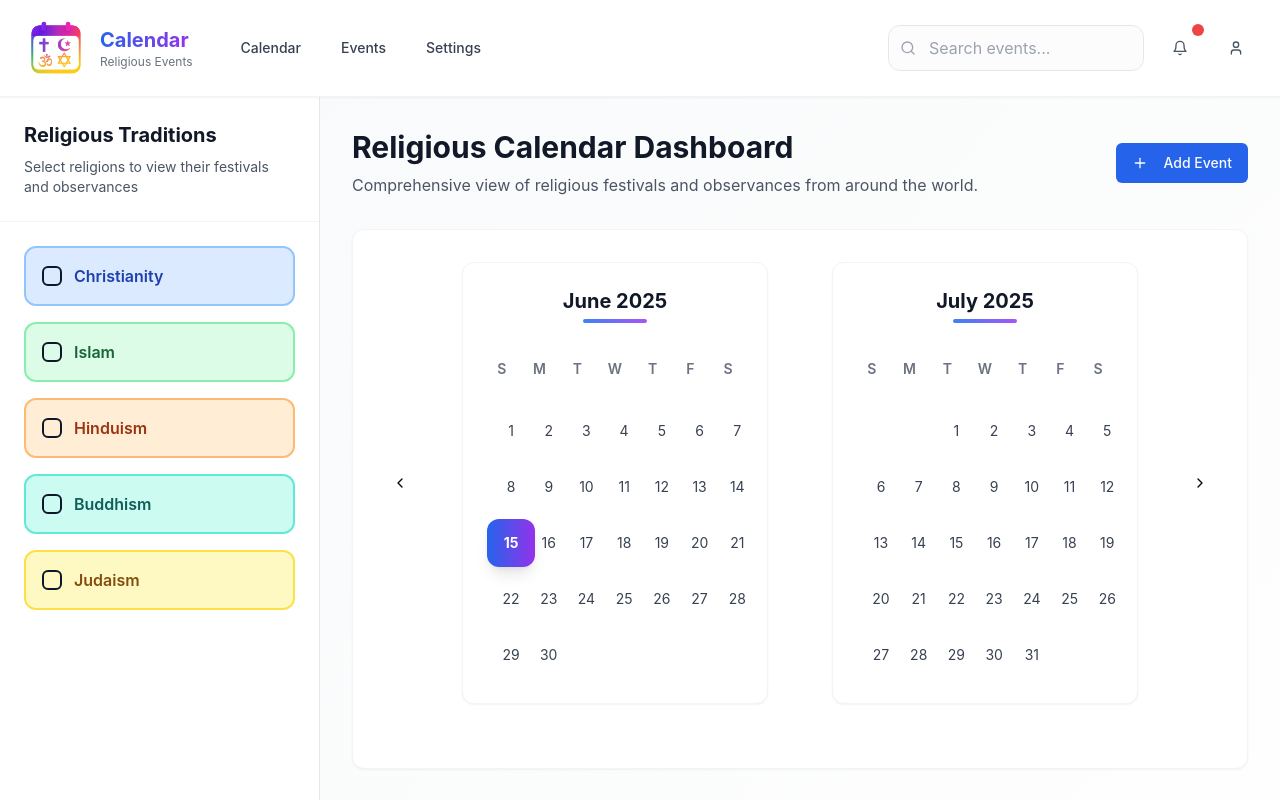
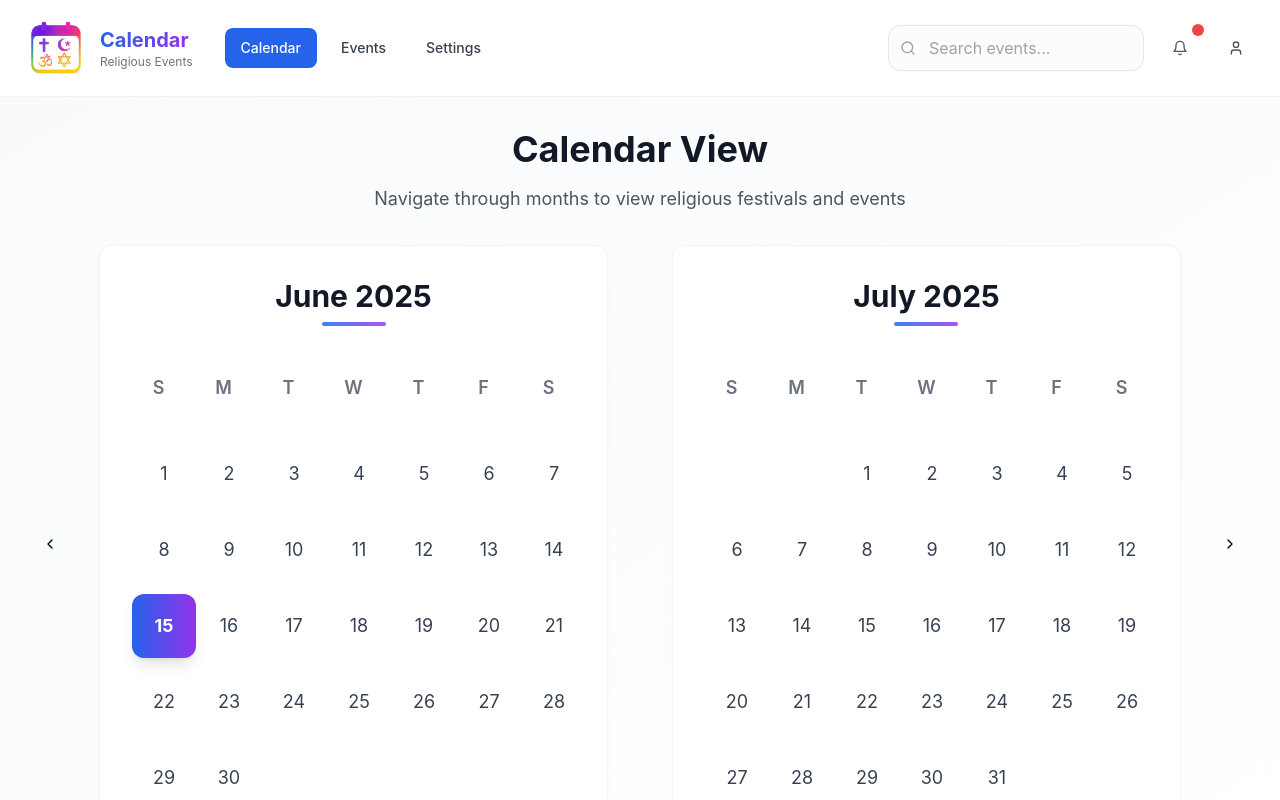
Before and after one commit to Redstruck/OmniCal, a React (Vite) app: page / in a window 1280 px wide. Both pictures are taken after a click on the button "Calendar". Shown: the top 800 px of the page. Built offline with nearby package versions, Linux system fonts and the light colour scheme.

Commit message:
Feat: Show calendars in large view on click
Implement the functionality to display only the two calendars in a large view when the "calendar" button is clicked.

```diff
--- a/src/components/DualMonthCalendar.tsx
+++ b/src/components/DualMonthCalendar.tsx
@@ -1,4 +1,3 @@
-
 import { useState } from "react";
 import { ChevronLeft, ChevronRight, Calendar as CalendarIcon } from "lucide-react";
 import { Button } from "@/components/ui/button";
@@ -9,9 +8,10 @@ import AddEventDialog from "./AddEventDialog";
 
 interface DualMonthCalendarProps {
   selectedReligions: string[];
+  viewMode?: "dashboard" | "calendar";
 }
 
-const DualMonthCalendar = ({ selectedReligions }: DualMonthCalendarProps) => {
+const DualMonthCalendar = ({ selectedReligions, viewMode = "dashboard" }: DualMonthCalendarProps) => {
   const [currentDate, setCurrentDate] = useState(new Date());
   const [personalEvents, setPersonalEvents] = useState<PersonalEvent[]>([]);
 
@@ -140,21 +140,23 @@ const DualMonthCalendar = ({ selectedReligions }: DualMonthCalendarProps) => {
     const weekDays = ['S', 'M', 'T', 'W', 'T', 'F', 'S'];
 
     return (
-      <div className="bg-white rounded-xl p-6 shadow-sm border border-gray-100">
-        <div className="text-center mb-6">
-          <h3 className="font-bold text-xl text-gray-900 mb-1">{format(date, 'MMMM yyyy')}</h3>
+      <div className={`bg-white rounded-xl p-8 shadow-sm border border-gray-100 ${viewMode === "calendar" ? "w-full max-w-2xl" : ""}`}>
+        <div className="text-center mb-8">
+          <h3 className={`font-bold text-gray-900 mb-2 ${viewMode === "calendar" ? "text-3xl" : "text-xl"}`}>
+            {format(date, 'MMMM yyyy')}
+          </h3>
           <div className="w-16 h-1 bg-gradient-to-r from-blue-500 to-purple-500 rounded-full mx-auto"></div>
         </div>
-        <div className="grid grid-cols-7 gap-2 mb-4">
+        <div className="grid grid-cols-7 gap-3 mb-6">
           {weekDays.map((day, index) => (
-            <div key={index} className="text-center text-sm font-semibold text-gray-500 py-3">
+            <div key={index} className={`text-center font-semibold text-gray-500 ${viewMode === "calendar" ? "text-lg py-4" : "text-sm py-3"}`}>
               {day}
             </div>
           ))}
         </div>
-        <div className="grid grid-cols-7 gap-2">
+        <div className="grid grid-cols-7 gap-3">
           {Array.from({ length: startDay }).map((_, index) => (
-            <div key={index} className="h-12"></div>
+            <div key={index} className={viewMode === "calendar" ? "h-16" : "h-12"}></div>
           ))}
           {days.map((day) => {
             const hasEvent = hasEventOnDate(day);
@@ -167,7 +169,7 @@ const DualMonthCalendar = ({ selectedReligions }: DualMonthCalendarProps) => {
                 <Popover key={day.getTime()}>
                   <PopoverTrigger asChild>
                     <button
-                      className={`h-12 w-12 text-sm rounded-xl flex items-center justify-center relative transition-all duration-200 hover:scale-105 ${
+                      className={`${viewMode === "calendar" ? "h-16 w-16 text-lg" : "h-12 w-12 text-sm"} rounded-xl flex items-center justify-center relative transition-all duration-200 hover:scale-105 ${
                         isCurrentDay
                           ? 'bg-gradient-to-r from-blue-600 to-purple-600 text-white font-bold shadow-lg'
                           : hasEvent
@@ -181,7 +183,7 @@ const DualMonthCalendar = ({ selectedReligions }: DualMonthCalendarProps) => {
                           {dayEvents.slice(0, 3).map((event, index) => (
                             <div
                               key={index}
-                              className={`w-2 h-2 rounded-full shadow-sm ${
+                              className={`${viewMode === "calendar" ? "w-3 h-3" : "w-2 h-2"} rounded-full shadow-sm ${
                                 event.type === "personal" ? "bg-purple-600" :
                                 (event as any).religion === "Christianity" ? "bg-blue-600" :
                                 (event as any).religion === "Islam" ? "bg-green-600" :
@@ -247,7 +249,7 @@ const DualMonthCalendar = ({ selectedReligions }: DualMonthCalendarProps) => {
             return (
               <button
                 key={day.getTime()}
-                className={`h-12 w-12 text-sm rounded-xl flex items-center justify-center relative transition-all duration-200 hover:scale-105 ${
+                className={`${viewMode === "calendar" ? "h-16 w-16 text-lg" : "h-12 w-12 text-sm"} rounded-xl flex items-center justify-center relative transition-all duration-200 hover:scale-105 ${
                   isCurrentDay
                     ? 'bg-gradient-to-r from-blue-600 to-purple-600 text-white font-bold shadow-lg'
                     : 'text-gray-700 hover:bg-gray-100'
@@ -261,6 +263,44 @@ const DualMonthCalendar = ({ selectedReligions }: DualMonthCalendarProps) => {
       </div>
     );
   };
+
+  if (viewMode === "calendar") {
+    return (
+      <div className="flex-1 p-8 bg-gradient-to-br from-gray-50 to-white min-h-screen">
+        <div className="max-w-7xl mx-auto">
+          <div className="flex items-center justify-center mb-8">
+            <div className="animate-fade-in text-center">
+              <h1 className="text-4xl font-bold text-gray-900 mb-4">Calendar View</h1>
+              <p className="text-gray-600 text-lg">Navigate through months to view religious festivals and events</p>
+            </div>
+          </div>
+
+          <div className="flex items-center justify-center">
+            <Button
+              variant="ghost"
+              size="icon"
+              onClick={navigatePrevious}
+              className="hover:bg-gray-100 rounded-xl hover-lift mr-8"
+            >
+              <ChevronLeft className="h-6 w-6" />
+            </Button>
+            <div className="flex gap-16">
+              {renderCalendar(currentDate)}
+              {renderCalendar(addMonths(currentDate, 1))}
+            </div>
+            <Button
+              variant="ghost"
+              size="icon"
+              onClick={navigateNext}
+              className="hover:bg-gray-100 rounded-xl hover-lift ml-8"
+            >
+              <ChevronRight className="h-6 w-6" />
+            </Button>
+          </div>
+        </div>
+      </div>
+    );
+  }
 
   const personalEventsCount = upcomingEvents.filter(event => event.type === "personal").length;
   const religiousEventsCount = upcomingEvents.filter(event => event.type !== "personal").length;
@@ -288,7 +328,7 @@ const DualMonthCalendar = ({ selectedReligions }: DualMonthCalendarProps) => {
             </Button>
             <div className="flex gap-16 mx-12">
               {renderCalendar(currentDate)}
-              {renderCalendar(nextMonthDate)}
+              {renderCalendar(addMonths(currentDate, 1))}
             </div>
             <Button
               variant="ghost"
@@ -307,11 +347,11 @@ const DualMonthCalendar = ({ selectedReligions }: DualMonthCalendarProps) => {
             <div className="flex gap-6 text-sm">
               <div className="flex items-center gap-2">
                 <div className="w-3 h-3 bg-blue-500 rounded-full"></div>
-                <span className="text-gray-600">{religiousEventsCount} Religious</span>
+                <span className="text-gray-600">{upcomingEvents.filter(event => event.type !== "personal").length} Religious</span>
               </div>
               <div className="flex items-center gap-2">
                 <div className="w-3 h-3 bg-purple-500 rounded-full"></div>
-                <span className="text-gray-600">{personalEventsCount} Personal</span>
+                <span className="text-gray-600">{upcomingEvents.filter(event => event.type === "personal").length} Personal</span>
               </div>
             </div>
           </div>
--- a/src/components/Navigation.tsx
+++ b/src/components/Navigation.tsx
@@ -1,9 +1,15 @@
+
 import { Search, Bell, User, Calendar as CalendarIcon } from "lucide-react";
 import { Button } from "@/components/ui/button";
 
-const Navigation = () => {
+interface NavigationProps {
+  onViewChange: (mode: "dashboard" | "calendar") => void;
+  currentView: "dashboard" | "calendar";
+}
+
+const Navigation = ({ onViewChange, currentView }: NavigationProps) => {
   return (
-    <nav className="bg-white/95 backdrop-blur-lg border-b border-gray-200/50 px-6 py-4 sticky top-0 z-50 shadow-sm">
+    <nav className="bg-white/95 backdrop-blur-lg border-b border-gray-200/50 px-6 py-4 sticky top-0 z-50">
       <div className="flex items-center justify-between">
         <div className="flex items-center gap-8">
           <div className="flex items-center gap-3">
@@ -20,13 +26,27 @@ const Navigation = () => {
             </div>
           </div>
           <div className="flex items-center gap-2">
-            <Button variant="ghost" className="text-gray-700 hover:text-gray-900 hover:bg-gray-100/80 rounded-lg px-4 py-2 font-medium transition-all">
+            <Button
+              variant={currentView === "calendar" ? "default" : "ghost"}
+              className={`rounded-lg px-4 py-2 font-medium transition-all ${
+                currentView === "calendar"
+                  ? "bg-blue-600 text-white hover:bg-blue-700"
+                  : "text-gray-700 hover:text-gray-900 hover:bg-gray-100/80"
+              }`}
+              onClick={() => onViewChange("calendar")}
+            >
               Calendar
             </Button>
-            <Button variant="ghost" className="text-gray-700 hover:text-gray-900 hover:bg-gray-100/80 rounded-lg px-4 py-2 font-medium transition-all">
+            <Button
+              variant="ghost"
+              className="text-gray-700 hover:text-gray-900 hover:bg-gray-100/80 rounded-lg px-4 py-2 font-medium transition-all"
+            >
               Events
             </Button>
-            <Button variant="ghost" className="text-gray-700 hover:text-gray-900 hover:bg-gray-100/80 rounded-lg px-4 py-2 font-medium transition-all">
+            <Button
+              variant="ghost"
+              className="text-gray-700 hover:text-gray-900 hover:bg-gray-100/80 rounded-lg px-4 py-2 font-medium transition-all"
+            >
               Settings
             </Button>
           </div>
--- a/src/pages/Index.tsx
+++ b/src/pages/Index.tsx
@@ -6,20 +6,30 @@ import DualMonthCalendar from "@/components/DualMonthCalendar";
 
 const Index = () => {
   const [selectedReligions, setSelectedReligions] = useState<string[]>([]);
+  const [viewMode, setViewMode] = useState<"dashboard" | "calendar">("dashboard");
 
   const handleReligionChange = (religions: string[]) => {
     setSelectedReligions(religions);
   };
 
+  const handleViewChange = (mode: "dashboard" | "calendar") => {
+    setViewMode(mode);
+  };
+
   return (
     <div className="min-h-screen bg-gray-100">
-      <Navigation />
+      <Navigation onViewChange={handleViewChange} currentView={viewMode} />
       <div className="flex">
-        <ReligionSidebar
+        {viewMode === "dashboard" && (
+          <ReligionSidebar
+            selectedReligions={selectedReligions}
+            onReligionChange={handleReligionChange}
+          />
+        )}
+        <DualMonthCalendar
           selectedReligions={selectedReligions}
-          onReligionChange={handleReligionChange}
+          viewMode={viewMode}
         />
-        <DualMonthCalendar selectedReligions={selectedReligions} />
       </div>
     </div>
   );
```
